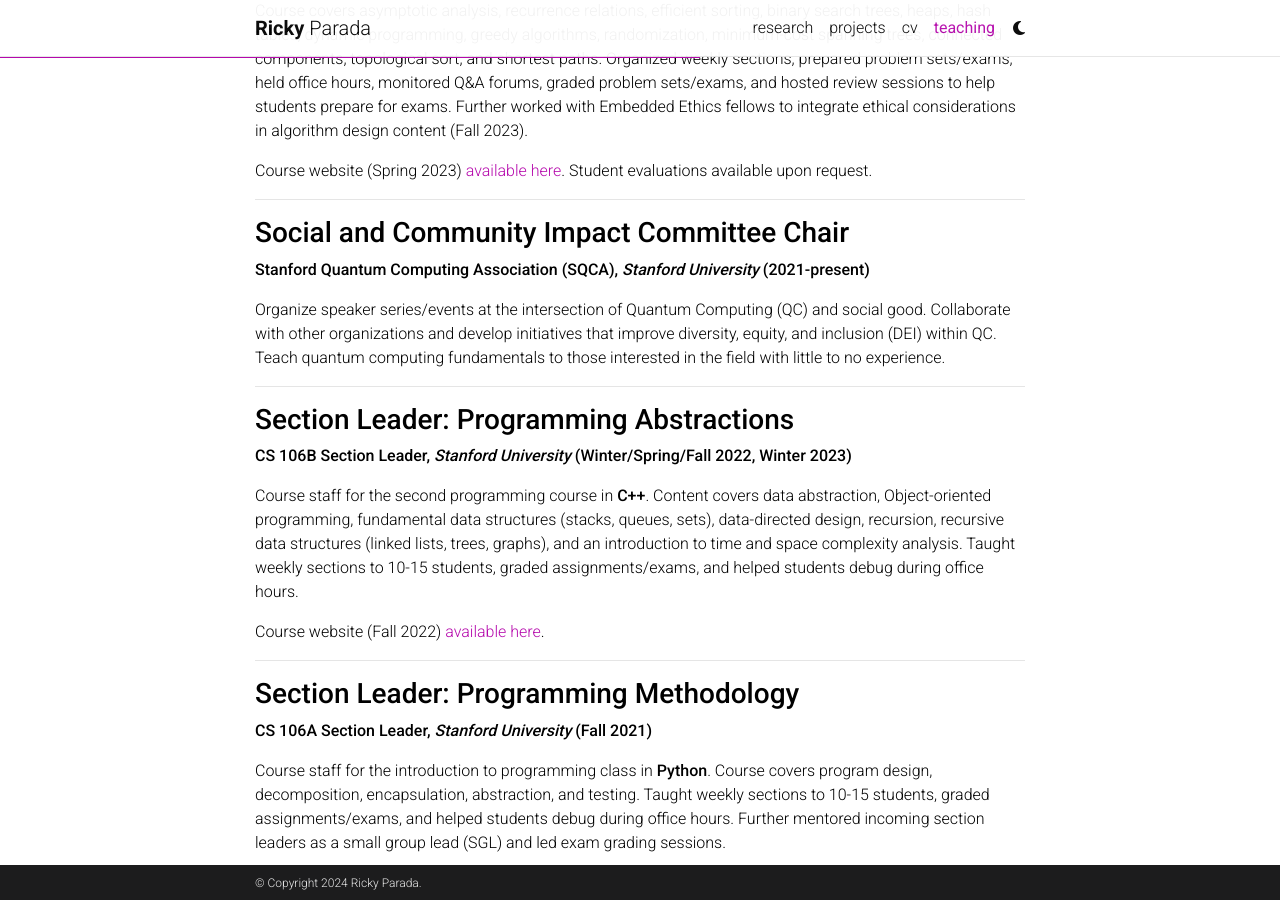
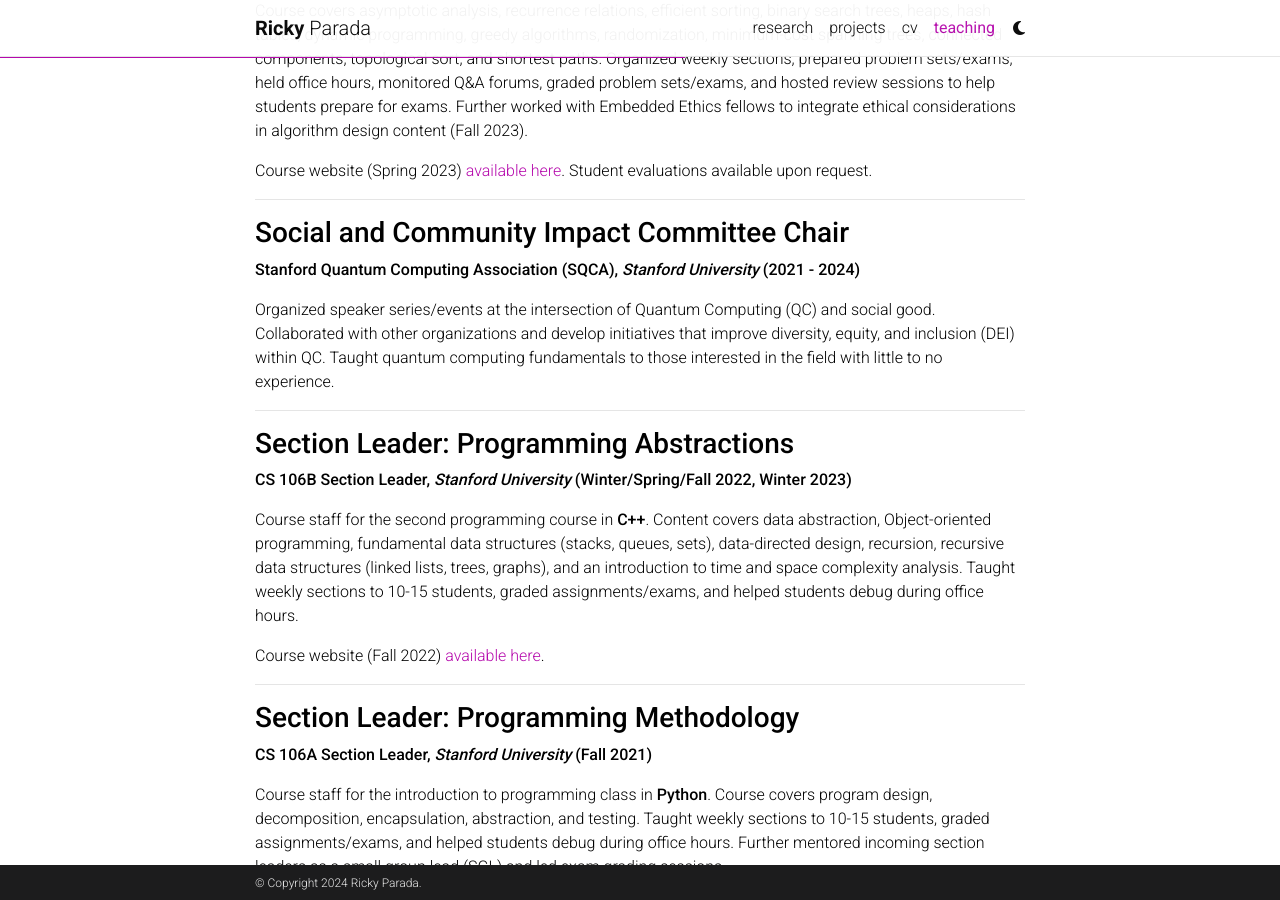
Before and after one commit to rickyparada/rickyparada.github.io, a Jekyll site: the page built from _pages/teaching.md, in a window 1280 px wide and 900 px high, scrolled down 595 px. Built offline with Jekyll 4.4.1, drawn with Linux system fonts in a browser that asks for light colours; comment, search, counter and statistics services are not loaded; a style sheet for code colours, icons or effects is not loaded.

Commit message:
Update teaching.md

```diff
--- a/_pages/teaching.md
+++ b/_pages/teaching.md
@@ -29,9 +29,9 @@
 
 ### **Social and Community Impact Committee Chair**
 
-**Stanford Quantum Computing Association (SQCA), *Stanford University* (2021-present)**
+**Stanford Quantum Computing Association (SQCA), *Stanford University* (2021 - 2024)**
 
-Organize speaker series/events at the intersection of Quantum Computing (QC) and social good. Collaborate with other organizations and develop initiatives that improve diversity, equity, and inclusion (DEI) within QC. Teach quantum computing fundamentals to those interested in the field with little to no experience.
+Organized speaker series/events at the intersection of Quantum Computing (QC) and social good. Collaborated with other organizations and develop initiatives that improve diversity, equity, and inclusion (DEI) within QC. Taught quantum computing fundamentals to those interested in the field with little to no experience.
 
 ---
 
```
